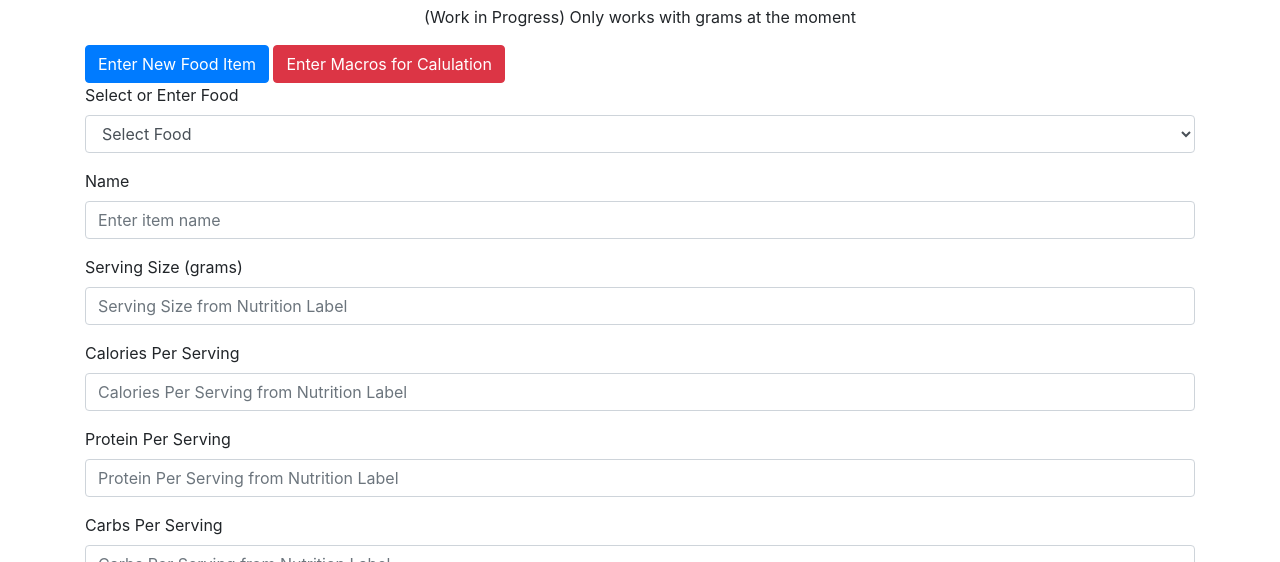
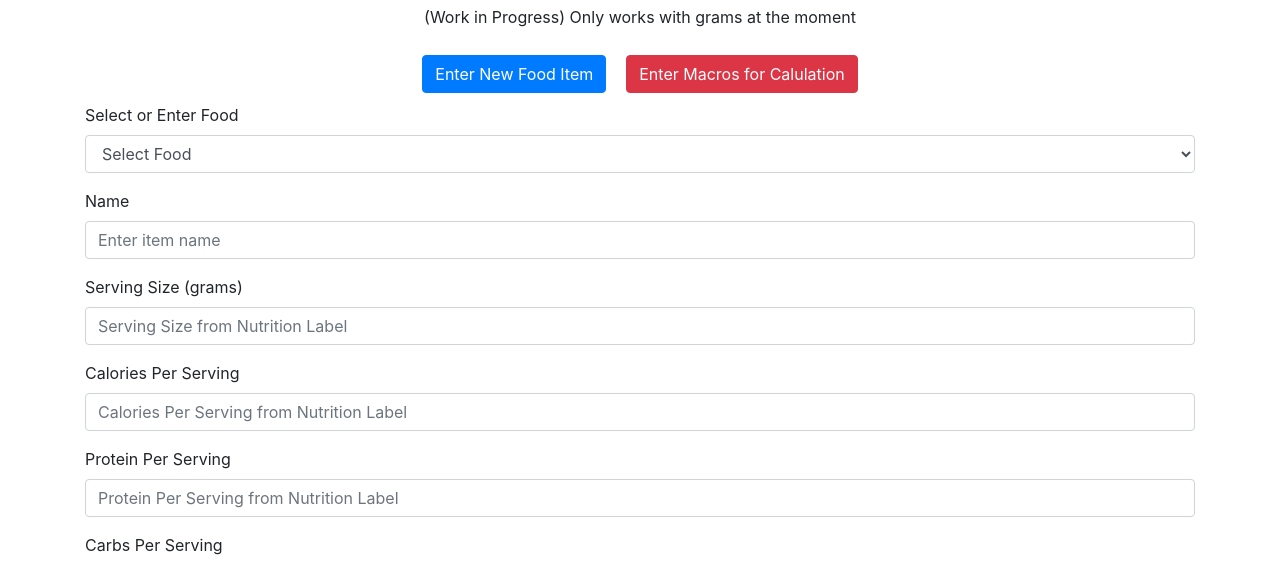
Before and after one commit to armandoroman20/macro-calculator, a website: page index.html in a window 1280 px wide. Shown: the part 228-790 px from the top of the page. Drawn offline with nearby package versions, Linux system fonts and the light colour scheme.

Commit message:
Created space between buttons

```diff
--- a/index.html
+++ b/index.html
@@ -28,7 +28,13 @@
         </h1>
         <p>(Work in Progress) Only works with grams at the moment</p>
       </div>
-      <button id="showNewItemFormButton" type="button" class="btn btn-primary">
+
+      <div class="button-toggler">
+        <button
+          id="showNewItemFormButton"
+          type="button"
+          class="btn btn-primary"
+        >
           Enter New Food Item
         </button>
         <button
@@ -38,6 +44,7 @@
         >
           Enter Macros for Calulation
         </button>
+      </div>
       <form id="currentForm">
         <div class="form-group">
           <label for="foodSelect">Select or Enter Food</label>
--- a/style.css
+++ b/style.css
@@ -13,3 +13,12 @@
 .results {
   padding-top: 25px;
 }
+
+.button-toggler {
+  display: flex;
+  justify-content: center;
+}
+
+.button-toggler button {
+  margin: 10px;
+}
```
Lines whose indentation alone changed are shown as unchanged.
